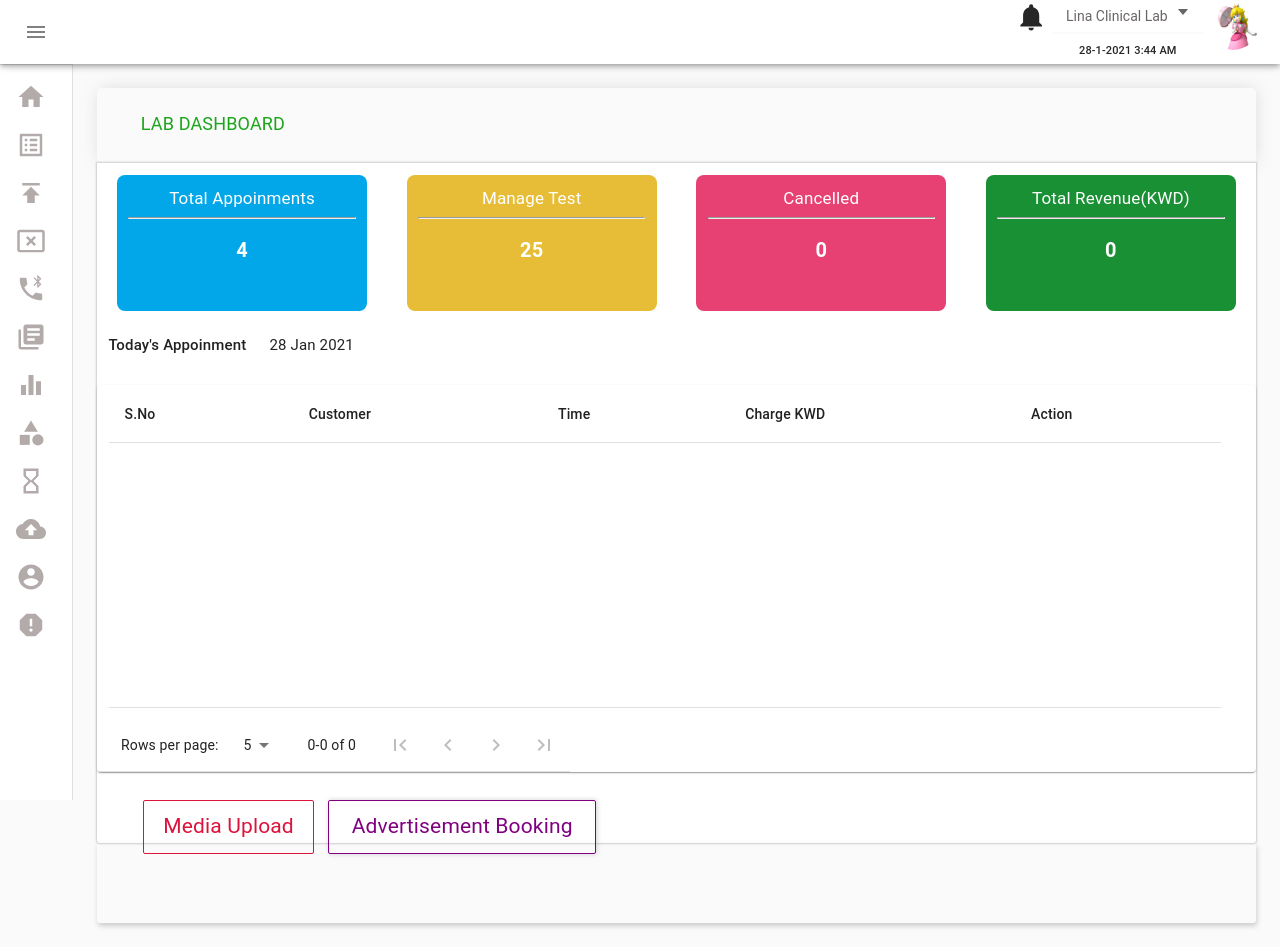
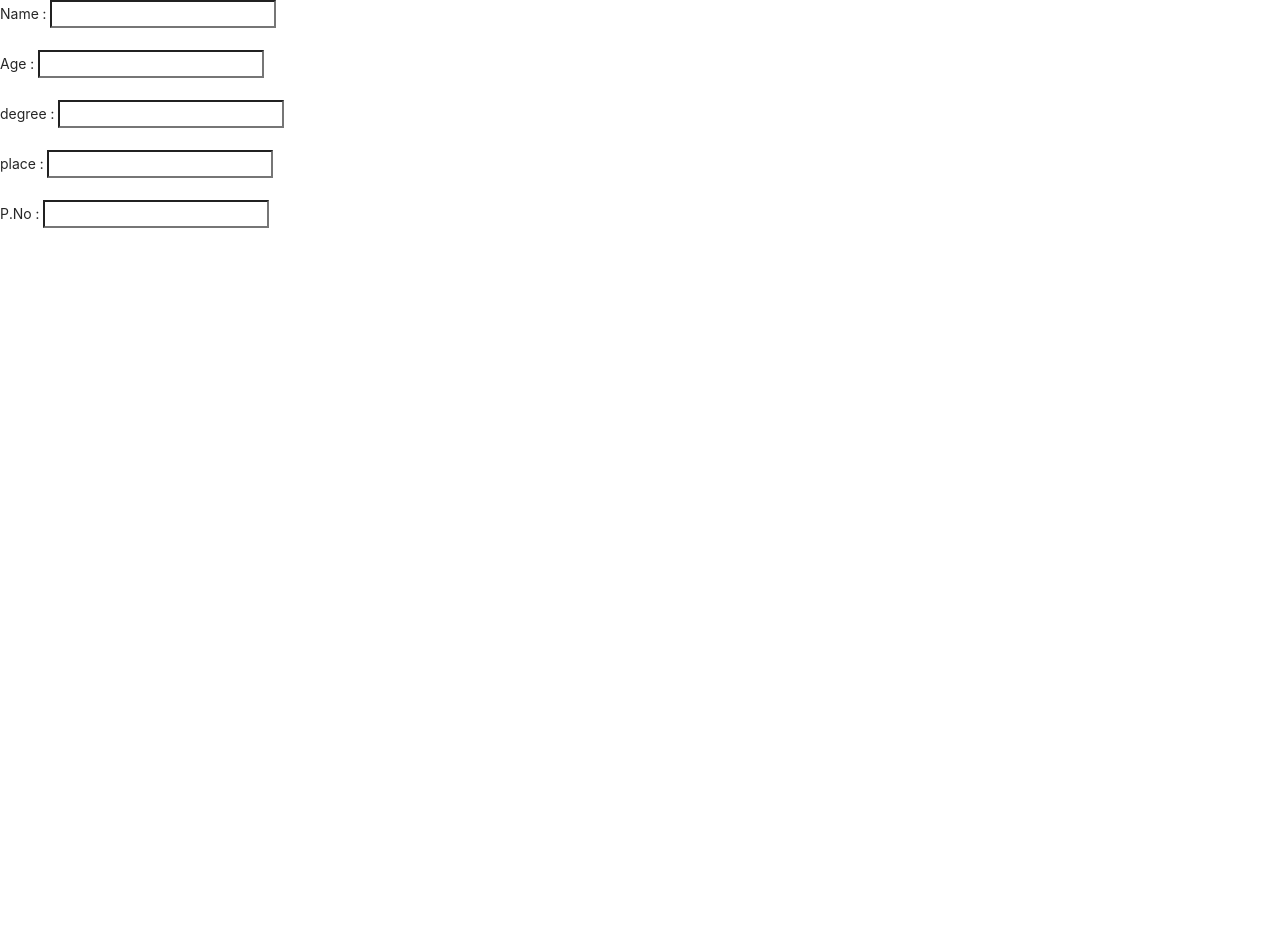
Before and after one commit to birundha-j/Shopping, a React (Create React App) app: page / in a window 1280 px wide. After the commit the page ends 800 px from the top, so only its background shows below. Built offline with nearby package versions, Linux system fonts and the light colour scheme.

Commit message:
onchange

```diff
--- a/src/Todo.js
+++ b/src/Todo.js
@@ -1,49 +1,70 @@
-import react, { useState } from 'react'
-import DeleteIcon from '@material-ui/icons/Delete';
-import EditIcon from '@material-ui/icons/Edit';
+import React  from 'react'
+// import DeleteIcon from '@material-ui/icons/Delete';
+// import EditIcon from '@material-ui/icons/Edit';
 import './todo.css'
 
 function TodoList() {
 
-    const [input, setInput] = useState([])
-    const [add, setAdd] = useState([])
-    const [btnchange, setbtnchange] = useState(true)
-    const [edit, setEdit] = useState()
+    const [state, setState] = React.useState({
+        name: "",
+        age: "",
+        degree: "",
+        place: "",
+        phone: ""
+      })
 
-    function handleChange(e) {
-        setInput(e.target.value)
-    }
-    function AddDatas() {
-        setAdd([...add, input])
-    }
-    function updatedatas() {
-        add[edit] = input
-        setbtnchange(true)
+      function handleChange(evt) {
+        const value = evt.target.value;
+        setState({
+          ...state,
+          [evt.target.name]: value
+        });
+        console.log(state,"state")
+      }
+    //   function Adddata(){
+    //     setState(state)
+
+    //   }
+
+    // const [input, setInput] = useState([])
+    // const [add, setAdd] = useState([])
+    // const [btnchange, setbtnchange] = useState(true)
+    // const [edit, setEdit] = useState()
+
+    // function handleChange(e) {
+    //     setInput(e.target.value)
+    // }
+    // function AddDatas() {
+    //     setAdd([...add, input])
+    // }
+    // function updatedatas() {
+    //     add[edit] = input
+    //     setbtnchange(true)
 
 
-    }
-    function EditWork(id) {
+    // }
+    // function EditWork(id) {
 
-        add.find((value, index) => {
-            if (index  == id) {
-                setInput(value)
-                setEdit(id)
+    //     add.find((value, index) => {
+    //         if (index  == id) {
+    //             setInput(value)
+    //             setEdit(id)
 
-            }
-        })
-        setbtnchange(false)
+    //         }
+    //     })
+    //     setbtnchange(false)
 
-    }
-    function DeleteRow(a){
-        if (a > -1) {
-            add.splice(a, 1);
-        }
-        setAdd([...add])
+    // }
+    // function DeleteRow(a){
+    //     if (a > -1) {
+    //         add.splice(a, 1);
+    //     }
+    //     setAdd([...add])
 
-    }
+    // }
     return (
         <div>
-            <input type="test" onChange={handleChange} value={input}></input>
+            {/* <input type="test" onChange={handleChange} value={input}></input>
             {btnchange ?
                 <button onClick={AddDatas}>Add</button>
 
@@ -62,7 +83,24 @@ function TodoList() {
                     </div>
 
                 )
-            })}
+            })} */}
+            <div>
+                Name   :       <input type="text" name="name" onChange={handleChange} value={state.name}/><br /><br/>
+                Age    :        <input type="number" name="age" onChange={handleChange} value={state.age}/><br /><br/>
+                degree :     <input type="text" name="degree" onChange={handleChange} value={state.degree}/><br /><br/>
+                place  :      <input type="text" name="place" onChange={handleChange} value={state.place}/><br /><br/>
+                P.No   :       <input type="number" name="phone" onChange={handleChange} value={state.phone}/>
+
+            </div>
+            {state.name}
+            {state.age}
+            {state.degree}
+            {state.place}
+            {state.phone}
+
+
+
+
 
         </div>
     )
--- a/src/components/ManageTest/manageTest.js
+++ b/src/components/ManageTest/manageTest.js
@@ -1,5 +1,5 @@
 
-import React, { useState } from 'react';
+import React, { useEffect, useState } from 'react';
 // import HeaderDesign from '../HeaderDesign/headerdesign'
 // function ManageTest() {
 //     return (
@@ -27,7 +27,6 @@ let B = [];
 var d;
 
 const headCells = [
-    { id: 'sno', numeric: false, disablePadding: true, label: 'S.No' },
     { id: 'testname', numeric: false, disablePadding: false, label: 'Test' },
     { id: 'costkwd', numeric: true, disablePadding: false, label: 'Cost KWD' },
     { id: 'createdate', numeric: true, disablePadding: false, label: 'Created Date' },
@@ -104,8 +103,23 @@ function ManageTestPage(props) {
     };
     // inputs on change:
 
-    function TestNameChange(e) {
+    useEffect(()=>{
+        setEditrow(editrow)
+    },[testName])
+
+    function TestNameChange(e,id) {
+        console.log(e.target.value,"e.target.value")
+        if(id){
+            // editrow.map((data,index)=>{
+            //     if(id === index){
+
+            //     }
+            // })
+            editrow[id].testName = e.target.value
+            setEditrow(editrow)
+        }else
         setTestName(e.target.value)
+
     }
 
     function ChangeCost(e) {
@@ -125,7 +139,7 @@ function ManageTestPage(props) {
         // setActionicons(probs.icons)
         message.success('Test Added Successfully');
         setCurrentdate()
-        setRowdata([...rowdata, { sno: rowdata.length + 1, testname: testName, costkwd: cost, createdate: d }])
+        setRowdata([...rowdata, {  testname: testName, costkwd: cost, createdate: d }])
         A.push(rowdata)
         B.push(testName)
 
@@ -215,7 +229,7 @@ function ManageTestPage(props) {
 
 
             if (editid == index) {
-                setTestNameedit(rowdata[editid] = { sno: rowdata.length + 1, testname: testName, costkwd: cost, createdate: d })
+                setTestNameedit(rowdata[editid] = { testname: testName, costkwd: cost, createdate: d })
 
 
             }
@@ -232,7 +246,7 @@ function ManageTestPage(props) {
 
         setTestName(e.target.value)
     }
-    console.log(rowdata, "testNametestName")
+    console.log(editrow, "testNametestName")
 
 
     return (
@@ -395,7 +409,7 @@ function ManageTestPage(props) {
             </Modal>
             <Modal visible={isModalVisibleEdit} onCancel={handleCancelEdit} width={"45%"} bodyStyle={{ marginTop: 45 }} footer={null}>
                 <Tabs defaultActiveKey="1" onChange={callback} centered>
-                    {editrow.map((data) => {
+                    {editrow.map((data,index) => {
                         return (
                             <TabPane tab="Entry" key="1">
                                 <div className="EntryPage">
@@ -416,7 +430,7 @@ function ManageTestPage(props) {
                                         <div className="EntryNamecost">
                                             <div className="EntryTest">
                                                 <div>Test Name</div>
-                                                <div><Input style={{ width: "100%" }} value={data.testname} onChange={TestNameChange} /></div>
+                                                <div><Input style={{ width: "100%" }} value={data.testname} onChange={(e)=>TestNameChange(e,index)} /></div>
                                             </div>
                                             <div className="EntryCostNumber">
                                                 <div>Cost KWD</div>
--- a/src/components/NewTable/newTable.js
+++ b/src/components/NewTable/newTable.js
@@ -77,6 +77,9 @@ function EnhancedTableHead(props) {
   return (
     <TableHead>
       <TableRow>
+      <TableCell padding="checkbox">
+        S.No
+      </TableCell>
         {/* <TableCell padding="checkbox">
           <Checkbox
             indeterminate={numSelected > 0 && numSelected < rowCount}
@@ -361,6 +364,7 @@ export default function EnhancedTable(props) {
                       key={row.name}
                       selected={isItemSelected}
                     >
+                      <TableCell align="center">{rowsPerPage * page + index+1}</TableCell>
                       {/* <TableCell padding="checkbox">
                         <Checkbox
                           checked={isItemSelected}
--- a/src/index.js
+++ b/src/index.js
@@ -10,7 +10,7 @@ import TodoList from './Todo.js'
 
 ReactDOM.render(
   <React.StrictMode>
-    <Apps/>
+    <TodoList/>
   </React.StrictMode>,
   document.getElementById('root')
 );
```
Also changed, not shown: 2 other files (tests, documents, lock files or other folders).
